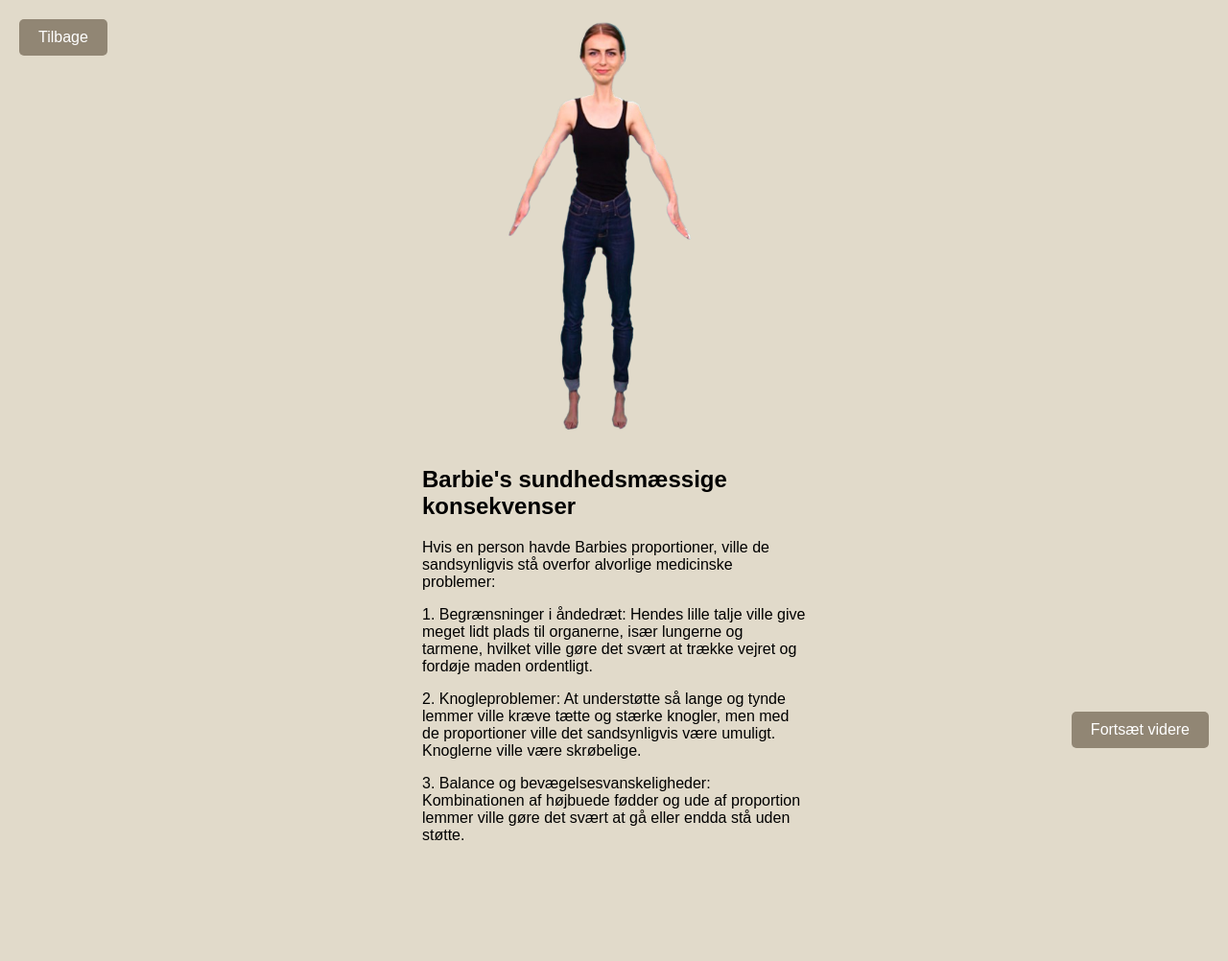
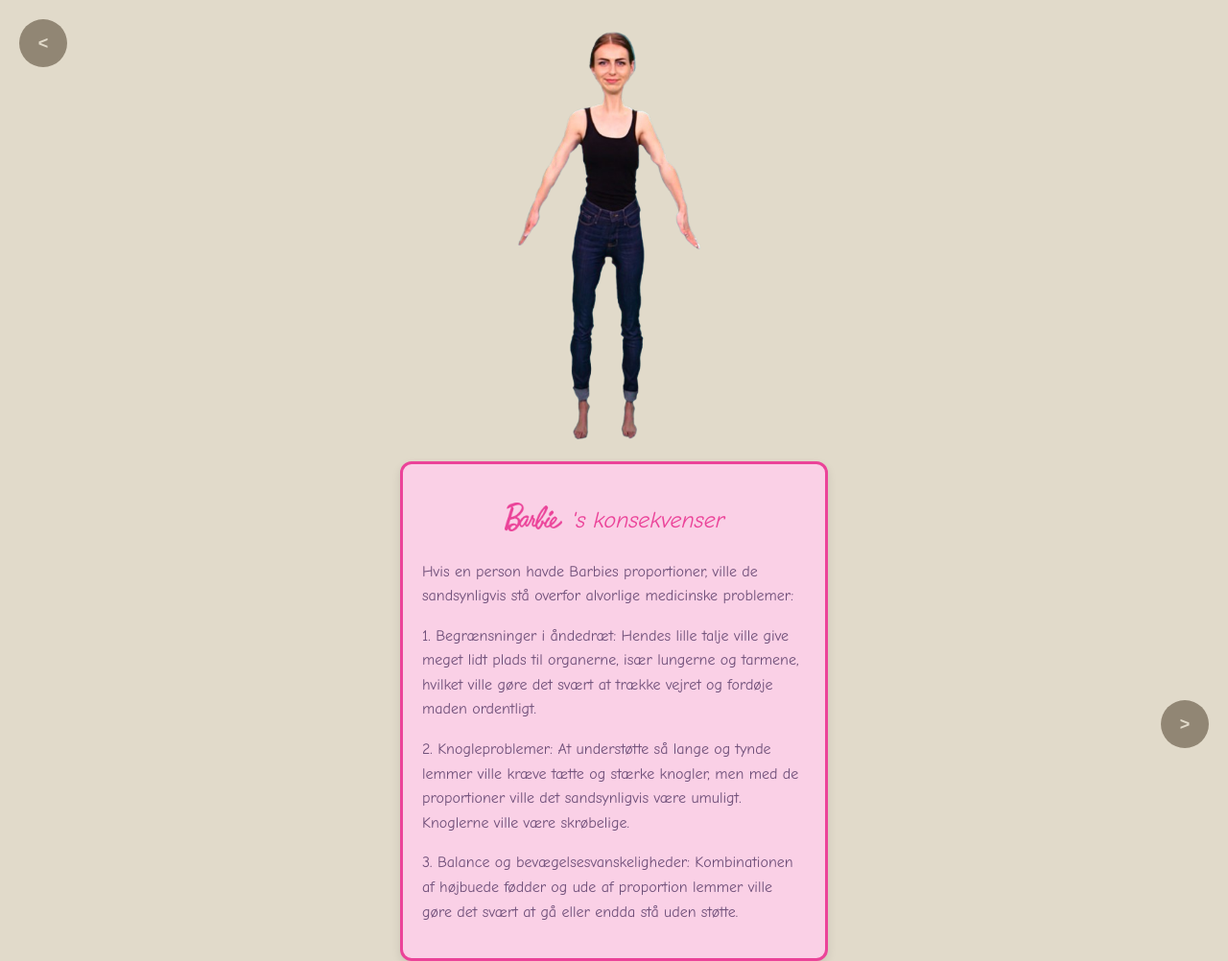
Before and after one commit to NikolineSchmidt/steno, a plain HTML site: page barbieto.html in a window 1280 px wide. Shown: the top 1002 px of the page at 96% size. Before the commit the page ends 981 px from the top, so only its background shows below. Drawn offline with Linux system fonts and the light colour scheme.

Commit message:
kommentar på barbieto
herunder html, css og js

```diff
--- a/barbieto.html
+++ b/barbieto.html
@@ -3,27 +3,35 @@
 <head>
     <meta charset="UTF-8">
     <meta name="viewport" content="width=device-width, initial-scale=1.0">
-    <title>Info om barbie</title>
+    <title>Info om Barbie</title>
     <link rel="stylesheet" href="css/barbieto.css">
     <script src="js/barbieto.js" defer></script>
 </head>
 <body>
 
+    <!-- Container for billedet og tekstboksen -->
     <div class="container">
+        <!-- Billede af Barbie dukke -->
         <img src="img/barbieto.png" alt="Barbie dukke IRL" class="image">
         <div class="text-box">
-            <h2>Barbie's sundhedsmæssige konsekvenser</h2>
+            <!-- Overskrift med Barbie-logo og tekst -->
+            <h2>
+                <img src="img/barbie-logo.webp" alt="Barbie Logo" class="barbie-logo">
+                's konsekvenser
+            </h2>
+            <!-- Introduktionstekst -->
             <p>Hvis en person havde Barbies proportioner, ville de sandsynligvis stå overfor alvorlige medicinske problemer:</p>
+            <!-- Liste med potentielle konsekvenser -->
             <p>1. Begrænsninger i åndedræt: Hendes lille talje ville give meget lidt plads til organerne, især lungerne og tarmene, hvilket ville gøre det svært at trække vejret og fordøje maden ordentligt. </p>
             <p>2. Knogleproblemer: At understøtte så lange og tynde lemmer ville kræve tætte og stærke knogler, men med de proportioner ville det sandsynligvis være umuligt. Knoglerne ville være skrøbelige. </p>
             <p>3. Balance og bevægelsesvanskeligheder: Kombinationen af højbuede fødder og ude af proportion lemmer ville gøre det svært at gå eller endda stå uden støtte.  </p>
-
         </div>
-
     </div>
 
-    <button class="redirect-button" onclick="goToPage()">Fortsæt videre</button>
+    <!-- Knappen til at gå videre til næste side -->
+    <button class="redirect-button" onclick="goToPage()">></button>
 
-    <button class="go-back-button" onclick="goBack()">Tilbage</button>
+    <!-- Knappen til at gå tilbage til forrige side -->
+    <button class="go-back-button" onclick="goBack()"><</button>
 </body>
 </html>
--- a/css/barbie.css
+++ b/css/barbie.css
@@ -98,18 +98,24 @@ body {
     position: fixed;
     bottom: 20px;
     right: 20px;
-    padding: 10px 20px;
-    font-size: 16px;
+    width: 50px;  /* Knappens bredde */
+    height: 50px; /* Knappens højde */
+    border-radius: 50%; /* Gør knappen rund */
+    display: flex;
+    align-items: center; /* Centrerer teksten vertikalt */
+    justify-content: center; /* Centrerer teksten horisontalt */
+    font-size: 18px;
     color: #E1DACA;
     background-color: #918674;
     border: none;
-    border-radius: 5px;
     cursor: pointer;
+    text-align: center;
+    font-weight: bold; /* Gør teksten fed */
 }
 
 /* Hover-effekt på knappen */
 .redirect-button:hover {
-    background-color: #918674;
+    background-color: #7A6A4C; /* Mørkere farve på hover */
 }
 
 /* Responsiv styling for mindre skærme */
@@ -120,4 +126,10 @@ body {
     .popup {
         width: 120px; /* Juster pop-up bredden på små skærme */
     }
+
+    .redirect-button {
+        width: 45px;  /* Mindre knap på mobil */
+        height: 45px; /* Mindre knap på mobil */
+        font-size: 14px;  /* Mindre tekst på mobil */
+    }
 }
--- a/css/barbieto.css
+++ b/css/barbieto.css
@@ -1,77 +1,142 @@
+/* Generel styling for body */
 body {
     display: flex;
     flex-direction: column;
     align-items: center;
-    justify-content: center;
+    justify-content: flex-start;
     font-family: Arial, sans-serif;
     margin: 0;
     padding-bottom: 50px;
     text-align: center;
     background-color: #E1DACA;
+    min-height: 100vh;
+    color: #918674;
 }
 
-.redirect-button {
-    position: absolute;
-    bottom: 20px;
-    right: 20px;
-    padding: 10px 20px;
-    font-size: 16px;
-    color: #fff;
-    background-color: #918674;
-    border: none;
-    border-radius: 5px;
-    cursor: pointer;
-    display: none; /* Skjul knappen som standard */
+/* Styling for overskrifter */
+h2 {
+    color: #eb4399;
+    font-style: italic;
+    font-weight: 300;
+    margin-top: 20px;
+    text-align: center;
 }
 
-.redirect-button.show {
-    display: block; /* Vis knappen, når klassen "show" tilføjes */
+/* Justering af Barbie-logoet */
+h2 img {
+    vertical-align: middle;
+    margin-bottom: 10px;
+    text-align: center;
 }
 
-
-.go-back-button {
-    position: absolute;
-    top: 20px;
-    left: 20px;
-    padding: 10px 20px;
-    font-size: 16px;
-    color: #fff;
-    background-color: #918674;
-    border: none;
-    border-radius: 5px;
-    cursor: pointer;
-}
-
-
-
+/* Container til billede og tekst */
 .container {
     display: flex;
     flex-direction: column;
     align-items: center;
+    margin-top: 20px;
     margin-bottom: 20px;
-    margin-top: 20px;
     text-align: left;
+    width: 100%;
+    padding: 10px;
 }
 
+/* Styling af Barbie-billedet */
 .image {
     width: 300px;
     height: auto;
-    margin-right: 20px;
+    margin-bottom: 20px;
 }
 
+/* Styling for Barbie-logoet */
+.barbie-logo {
+    width: 60px;
+    vertical-align: middle;
+}
+
+/* Styling af tekstboksen */
 .text-box {
     max-width: 400px;
-    background-color: #E1DACA(255, 255, 255, 0.8);
-    padding: 15px;
-    border-radius: 8px;
+    background-color: #FAD0E6;
+    padding: 20px;
+    border-radius: 12px;
     text-align: left;
+    margin-bottom: 20px;
+    box-shadow: 0px 4px 10px rgba(0, 0, 0, 0.1);
+    border: 3px solid #EB4399;
+    font-family: 'Comic Sans MS', cursive, sans-serif;
+    color: #6F4F79;
+    font-size: 16px;
 }
 
+/* Justering af p elementer i tekstboksen */
+.text-box p {
+    line-height: 1.6;
+    margin-bottom: 15px;
+}
+
+/* Styling af førende symbol i tekstboksen */
+.text-box p::before {
+    margin-right: 10px;
+    font-size: 18px;
+    color: #EB4399;
+}
+
+/* Styling for knapper */
+.redirect-button, .go-back-button {
+    position: fixed;
+    bottom: 20px;
+    right: 20px;
+    width: 50px;
+    height: 50px;
+    border-radius: 50%;
+    display: flex;
+    align-items: center;
+    justify-content: center;
+    font-size: 18px;
+    color: #E1DACA;
+    background-color: #918674;
+    border: none;
+    cursor: pointer;
+    text-align: center;
+    font-weight: bold;
+}
+
+/* Knappernes position */
+.redirect-button {
+    position: fixed;
+    bottom: 20px;
+    right: 20px;
+}
+
+.go-back-button {
+    position: fixed;
+    top: 20px;
+    left: 20px;
+}
+
+/* Mobilresponsivitet */
 @media (max-width: 600px) {
-    .top-text {
-        font-size: 20px;
+    .container {
+        width: 100%;
+        padding: 10px;
     }
-    .popup {
-        width: 120px;
+
+    .image {
+        width: 250px;
+    }
+
+    .text-box {
+        max-width: 100%;
+    }
+
+    .redirect-button {
+        font-size: 14px;
+        padding: 6px 12px;
+    }
+
+    .go-back-button {
+        font-size: 14px;
+        padding: 6px 12px;
     }
 }
--- a/js/barbieto.js
+++ b/js/barbieto.js
@@ -1,27 +1,43 @@
-"use strict;"
+"use strict";
 
+// Funktion til at vise "Fortsæt videre" knappen, når brugeren er nederst på siden
+function showRedirectButton() {
+    const redirectButton = document.querySelector('.redirect-button');
+    if (window.innerHeight + window.scrollY >= document.body.offsetHeight) {
+        redirectButton.style.display = 'flex'; // Brug flex for at få knappen til at blive vist korrekt
+    } else {
+        redirectButton.style.display = 'none'; // Skjul knappen, hvis ikke i bunden
+    }
+}
+
+// Funktion til at vise "Tilbage" knappen, når brugeren er øverst på siden
+function showGoBackButton() {
+    const goBackButton = document.querySelector('.go-back-button');
+    if (window.scrollY === 0) {
+        goBackButton.style.display = 'flex'; // Brug flex for at få knappen til at blive vist korrekt
+    } else {
+        goBackButton.style.display = 'none'; // Skjul knappen, hvis ikke øverst
+    }
+}
+
+// Lyt efter scroll-events
+window.addEventListener('scroll', function() {
+    showRedirectButton(); // Tjek om vi er i bunden
+    showGoBackButton();   // Tjek om knappen skal vises ved indlæsning
+});
+
+// Tjek for initial placering af knapperne, når siden loader
+document.addEventListener('DOMContentLoaded', function() {
+    showRedirectButton();  // Tjek for om knappen skal vises, når siden først indlæses
+    showGoBackButton();    // Tjek for om knappen skal vises ved indlæsning
+});
+
+// Funktion til at navigere til næste side
 function goToPage() {
     window.location.href = 'barbietre.html';
 }
 
-
+// Funktion til at gå tilbage til forrige side
 function goBack() {
     window.history.back();
 }
-
- // Vælg knappen
- const redirectButton = document.querySelector('.redirect-button');
-
- // Funktion til at tjekke om man er i bunden af siden
- function checkScrollPosition() {
-     if (window.innerHeight + window.scrollY >= document.body.offsetHeight) {
-         // Hvis vi er i bunden af siden, vis knappen
-         redirectButton.classList.add('show');
-     } else {
-         // Hvis vi scroller væk fra bunden, skjul knappen
-         redirectButton.classList.remove('show');
-     }
- }
-
- // Lyt til scroll-eventen
- window.addEventListener('scroll', checkScrollPosition);
```
Also changed, not shown: barbie.html (+1 -1 lines).
